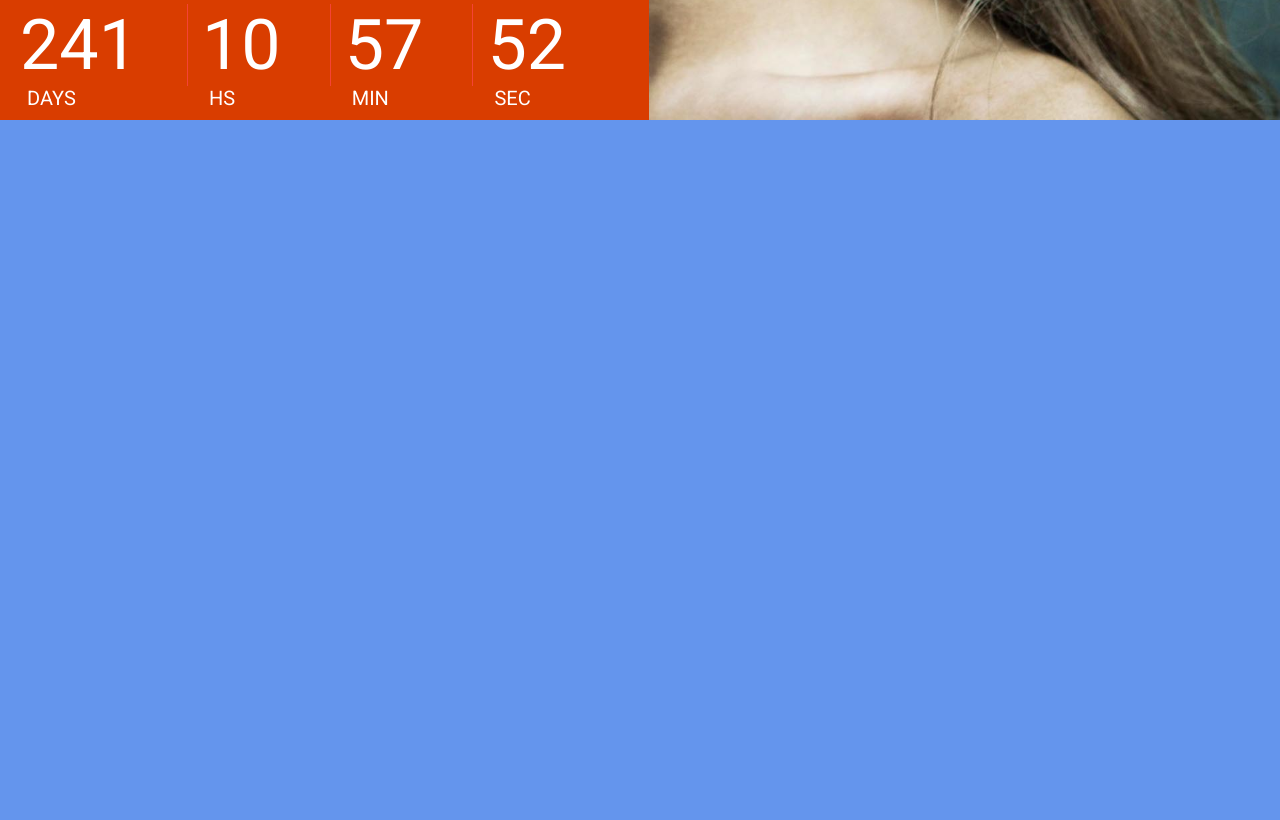
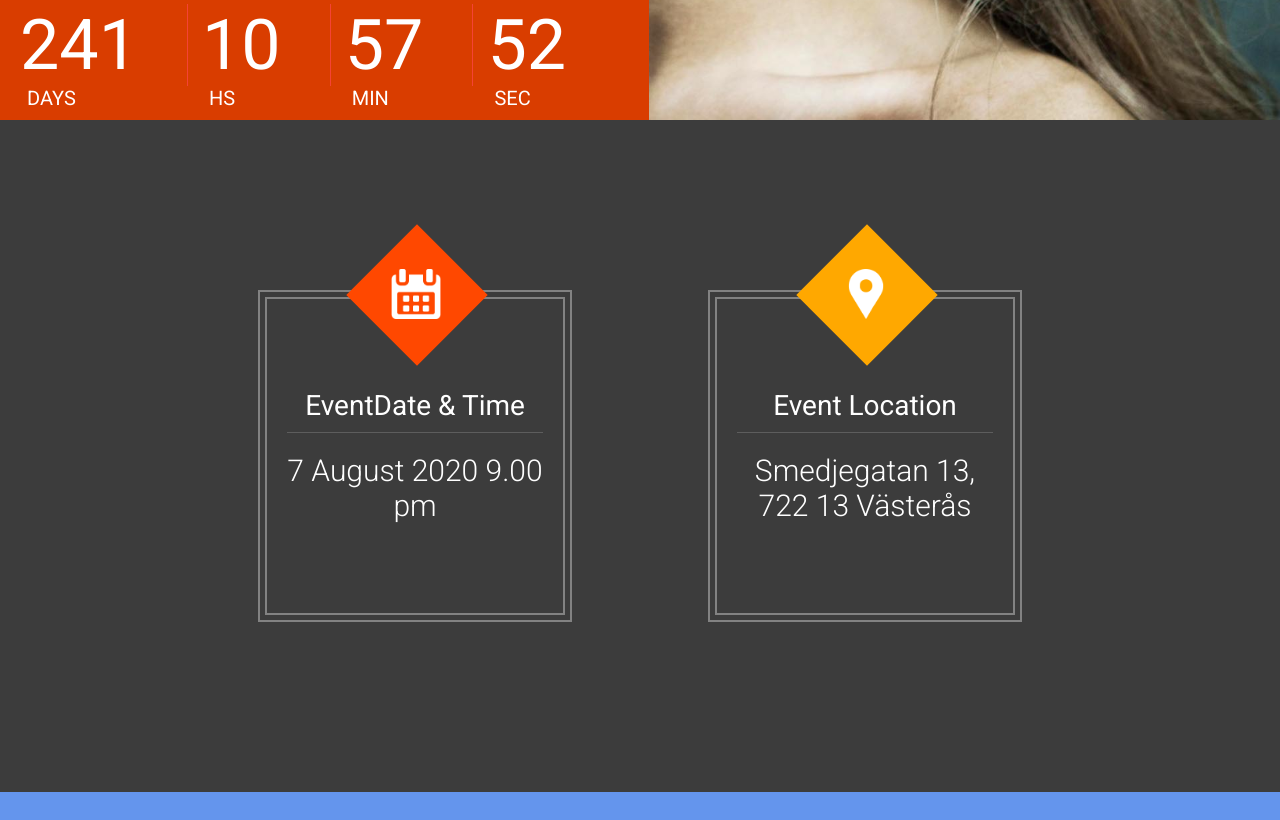
Before and after one commit to pana79/static-webpage, a React (Create React App) app: page / in a window 1280 px wide. Shown: the part 680-1500 px from the top of the page. Built offline with nearby package versions, Linux system fonts and the light colour scheme.

Commit message:
added venuNfo

```diff
--- a/src/App.js
+++ b/src/App.js
@@ -3,12 +3,14 @@
 
 import Header from './components/header_footer/Header'
 import Featured from './components/featured/index'
+import VenueNfo from './components/venueNfo/index'
 class App extends Component {
   render() {
     return (
       <div className="App" style={{height:"1500px", background:'cornflowerblue'}}>
         <Header />
         <Featured/>
+        <VenueNfo/>
       </div>
     )
   }
--- /dev/null
+++ b/src/components/venueNfo/index.js
@@ -0,0 +1,61 @@
+import React from 'react';
+import icon_calendar from '../../resources/images/icons/calendar.png'
+import icon_location from '../../resources/images/icons/location.png'
+import Zoom from 'react-reveal/Zoom';
+
+const VenueNfo = () => {
+    return (
+
+        <div className="bck_black">
+            <div className="center_wrapper">
+                <div className="vn_wrapper">
+                    <Zoom duration={500}>
+                        <div className="vn_item">
+                            <div className="vn_outer">
+                                <div className="vn_inner">
+                                    <div className="vn_icon_square bck_red"></div>
+                                    <div
+                                        className="vn_icon"
+                                        style={{
+                                            background:`url(${icon_calendar})`
+                                        }}
+                                    ></div>
+                                    <div className="vn_title">
+                                        EventDate & Time
+                                    </div>
+                                    <div className="vn_desc">
+                                        7 August 2020  9.00 pm
+                                    </div>
+                                </div>
+                            </div>
+                        </div>
+                    </Zoom>
+
+                   <Zoom duration={500} delay={500}>
+                    <div className="vn_item">
+                            <div className="vn_outer">
+                                <div className="vn_inner">
+                                    <div className="vn_icon_square bck_yellow"></div>
+                                    <div
+                                        className="vn_icon"
+                                        style={{
+                                            background:`url(${icon_location})`
+                                        }}
+                                    ></div>
+                                    <div className="vn_title">
+                                        Event Location
+                                    </div>
+                                    <div className="vn_desc">
+                                    Smedjegatan 13, 722 13 Västerås
+                                    </div>
+                                </div>
+                            </div>
+                        </div>
+                   </Zoom>
+                </div>
+            </div>
+        </div>
+    );
+};
+
+export default VenueNfo;
```
